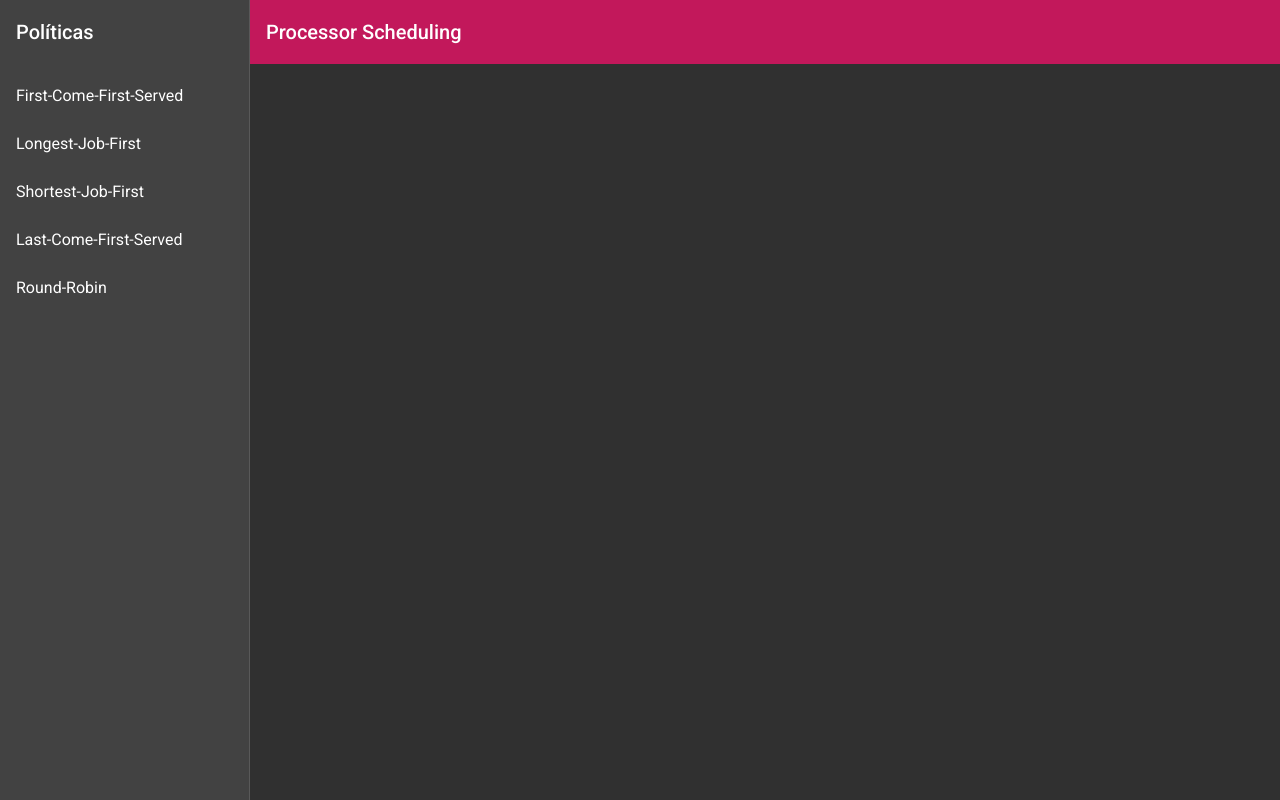
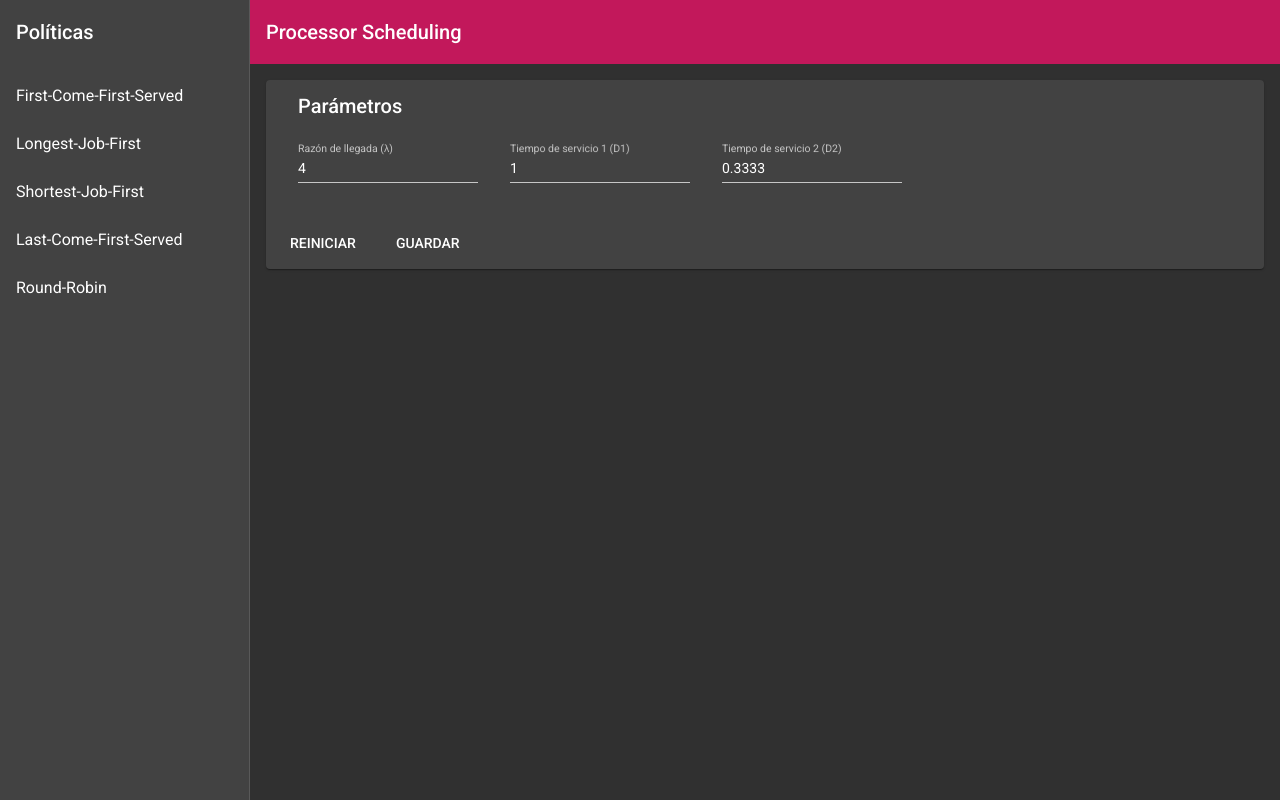
Before and after one commit to jimmymorales/ProcessorScheduling, an Angular app: page / in a window 1280 px wide. Built offline with nearby package versions, Linux system fonts and the light colour scheme.

Commit message:
Create parameters component

```diff
--- a/package.json
+++ b/package.json
@@ -16,6 +16,7 @@
     "@angular/common": "~10.0.6",
     "@angular/compiler": "~10.0.6",
     "@angular/core": "~10.0.6",
+    "@angular/flex-layout": "^10.0.0-beta.32",
     "@angular/forms": "~10.0.6",
     "@angular/material": "^10.1.1",
     "@angular/platform-browser": "~10.0.6",
--- a/src/app/app.component.html
+++ b/src/app/app.component.html
@@ -25,6 +25,7 @@
       <span>Processor Scheduling</span>
     </mat-toolbar>
     <!-- Add Content Here -->
+    <app-parameters></app-parameters>
     <router-outlet></router-outlet>
   </mat-sidenav-content>
 </mat-sidenav-container>
--- /dev/null
+++ b/src/app/parameters/parameters.component.css
@@ -0,0 +1,7 @@
+.parameters-card {
+  margin: 16px;
+}
+
+.parameter-form-field {
+  margin: 16px 16px 0 16px;
+}
--- /dev/null
+++ b/src/app/parameters/parameters.component.html
@@ -0,0 +1,23 @@
+<mat-card class="parameters-card">
+  <mat-card-header>
+    <mat-card-title>Parámetros</mat-card-title>
+  </mat-card-header>
+  <mat-card-content>
+    <mat-form-field class="parameter-form-field">
+      <mat-label>Razón de llegada (&#955;)</mat-label>
+      <input matInput type="number" [(ngModel)]="lambda">
+    </mat-form-field>
+    <mat-form-field class="parameter-form-field">
+      <mat-label>Tiempo de servicio 1 (D1)</mat-label>
+      <input matInput type="number" [(ngModel)]="d1">
+    </mat-form-field>
+    <mat-form-field class="parameter-form-field">
+      <mat-label>Tiempo de servicio 2 (D2)</mat-label>
+      <input matInput type="number" [(ngModel)]="d2">
+    </mat-form-field>
+  </mat-card-content>
+  <mat-card-actions>
+    <button mat-button (click)="resetAll()">REINICIAR</button>
+    <button mat-button (click)="save()">GUARDAR</button>
+  </mat-card-actions>
+</mat-card>
--- /dev/null
+++ b/src/app/parameters/parameters.component.ts
@@ -0,0 +1,45 @@
+import {Component, OnInit} from '@angular/core';
+
+@Component({
+  selector: 'app-parameters',
+  templateUrl: './parameters.component.html',
+  styleUrls: ['./parameters.component.css']
+})
+export class ParametersComponent implements OnInit {
+
+  private DEFAULT_LAMBDA = 4;
+  private DEFAULT_D1 = 1;
+  private DEFAULT_D2 = 0.3333;
+
+  lambda = this.DEFAULT_LAMBDA;
+  d1 = this.DEFAULT_D1;
+  d2 = this.DEFAULT_D2;
+
+  constructor() {
+  }
+
+  ngOnInit(): void {
+  }
+
+  save(): void {
+    console.log('Guardar!');
+  }
+
+  resetLambda(): void {
+    this.lambda = this.DEFAULT_LAMBDA;
+  }
+
+  resetD1(): void {
+    this.d1 = this.DEFAULT_D1;
+  }
+
+  resetD2(): void {
+    this.d2 = this.DEFAULT_D2;
+  }
+
+  resetAll(): void {
+    this.resetLambda();
+    this.resetD1();
+    this.resetD2();
+  }
+}
```
Also changed, not shown: src/app/app.module.ts (+13 -1 lines), 2 other files (tests, documents, lock files or other folders).
